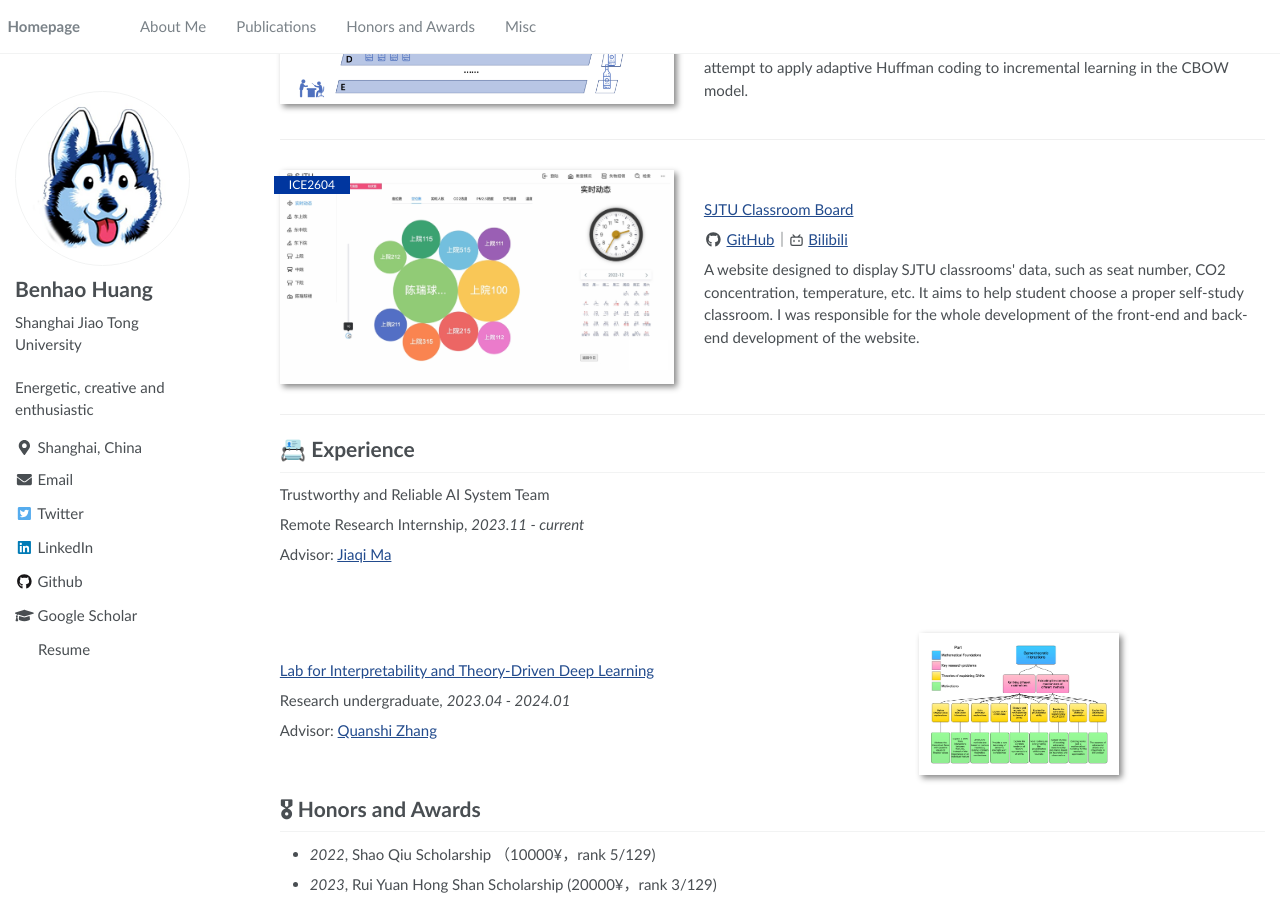
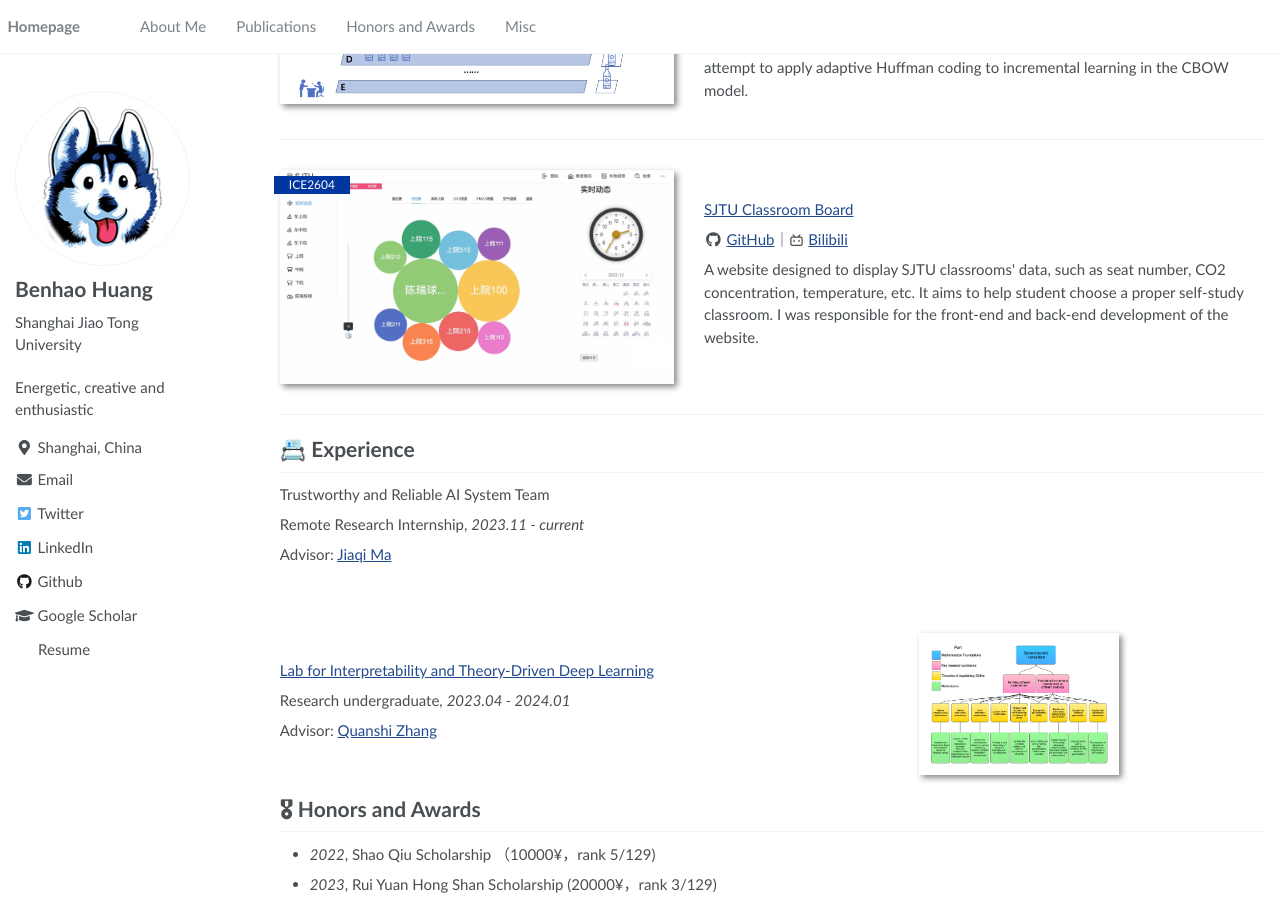
Before and after one commit to RayeRen/acad-homepage.github.io, a Jekyll site: the page built from _pages/about.md, in a window 1280 px wide and 900 px high, scrolled down 1968 px. Built offline with Jekyll 4.4.1, drawn with Linux system fonts in a browser that asks for light colours; nearby versions of some CDN libraries; a style sheet for code colours, icons or effects is not loaded; some of the changed text lies outside the part shown.

Commit message:
Update about.md

```diff
--- a/_pages/about.md
+++ b/_pages/about.md
@@ -134,7 +134,7 @@ redirect_from:
 
     <p><i class="fab fa-fw fa-github" aria-hidden="true"></i> <a href="https://github.com/huskydoge/SJTU-Classroom"> GitHub</a>｜<svg t="1697827547489" class="icon" viewBox="0 0 1024 1024" version="1.1" xmlns="http://www.w3.org/2000/svg" p-id="1481" width="16" height="16"><path d="M306.005333 117.632L444.330667 256h135.296l138.368-138.325333a42.666667 42.666667 0 0 1 60.373333 60.373333L700.330667 256H789.333333A149.333333 149.333333 0 0 1 938.666667 405.333333v341.333334a149.333333 149.333333 0 0 1-149.333334 149.333333h-554.666666A149.333333 149.333333 0 0 1 85.333333 746.666667v-341.333334A149.333333 149.333333 0 0 1 234.666667 256h88.96L245.632 177.962667a42.666667 42.666667 0 0 1 60.373333-60.373334zM789.333333 341.333333h-554.666666a64 64 0 0 0-63.701334 57.856L170.666667 405.333333v341.333334a64 64 0 0 0 57.856 63.701333L234.666667 810.666667h554.666666a64 64 0 0 0 63.701334-57.856L853.333333 746.666667v-341.333334A64 64 0 0 0 789.333333 341.333333zM341.333333 469.333333a42.666667 42.666667 0 0 1 42.666667 42.666667v85.333333a42.666667 42.666667 0 0 1-85.333333 0v-85.333333a42.666667 42.666667 0 0 1 42.666666-42.666667z m341.333334 0a42.666667 42.666667 0 0 1 42.666666 42.666667v85.333333a42.666667 42.666667 0 0 1-85.333333 0v-85.333333a42.666667 42.666667 0 0 1 42.666667-42.666667z" p-id="1482"></path></svg> <a href="https://www.bilibili.com/video/BV1mM411M7df/?spm_id_from=333.999.0.0&vd_source=0e9edb7c93e95f3ed43602444f3a83e7"> Bilibili</a>
 </p>
-    <p> A website designed to display SJTU classrooms' data, such as seat number, CO2 concentration, temperature, etc. It aims to help student choose a proper self-study classroom. I was responsible for the whole development of the front-end and back-end development of the website.   </p>
+    <p> A website designed to display SJTU classrooms' data, such as seat number, CO2 concentration, temperature, etc. It aims to help student choose a proper self-study classroom. I was responsible for the front-end and back-end development of the website.   </p>
   </div>
 </div>
 
```
Also changed, not shown: other parts of _pages/about.md (+1 -1 lines).
